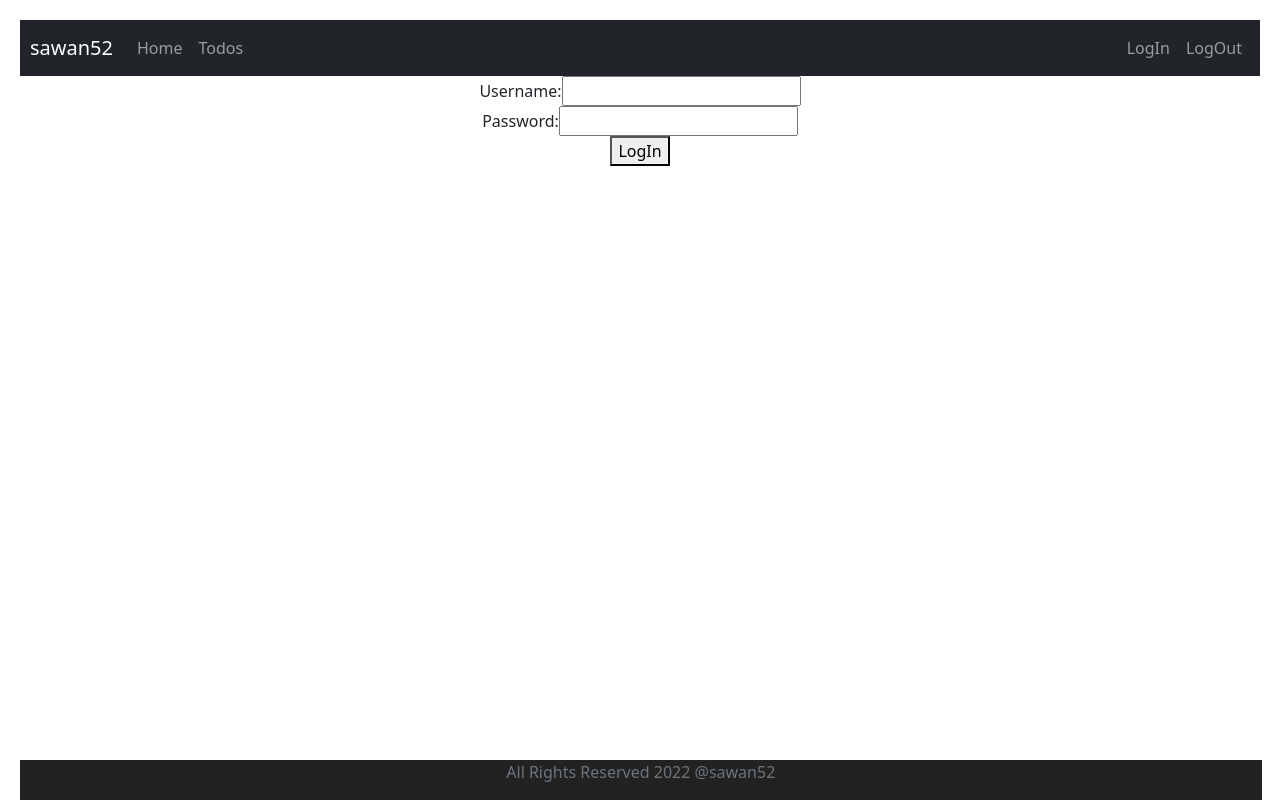
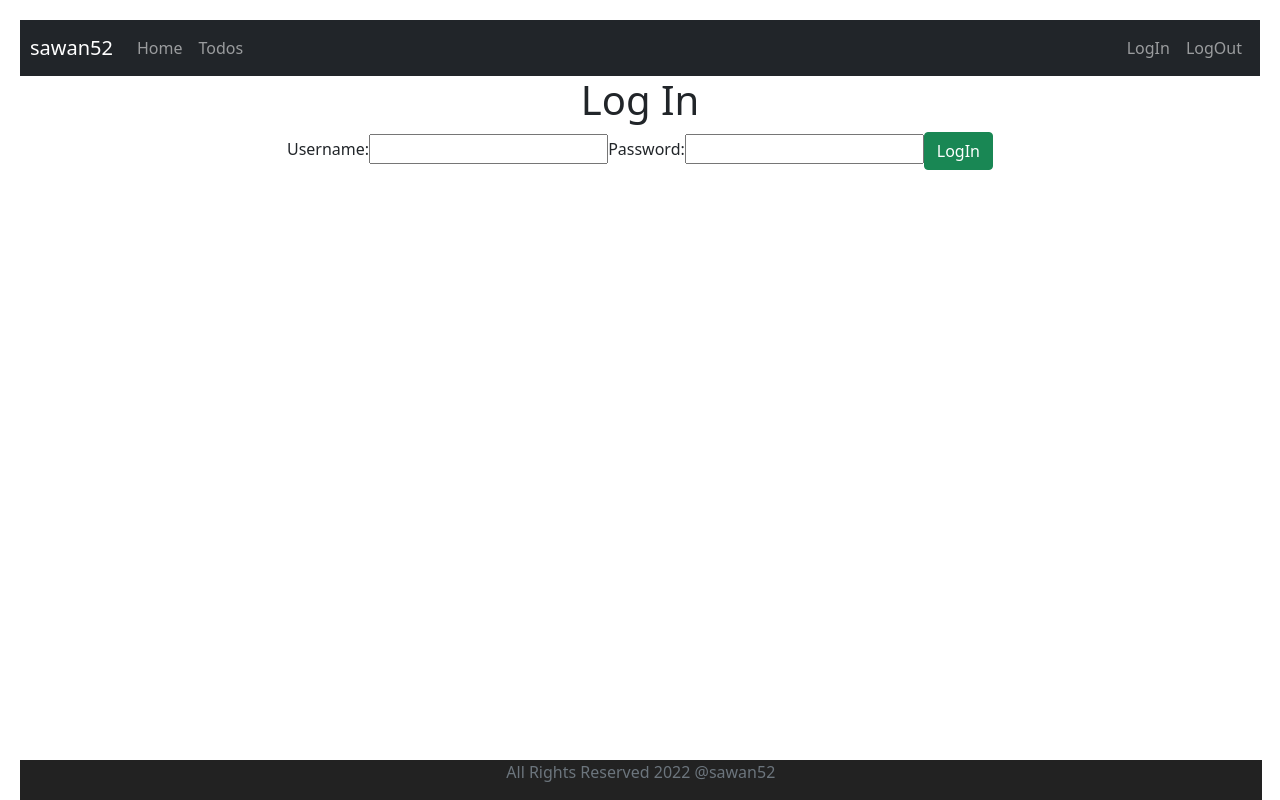
Before and after one commit to sawan52/react-js, a React (Create React App) app: page / in a window 1280 px wide. Built offline with nearby package versions, Linux system fonts and the light colour scheme.

Commit message:
added styling in Home, Login & Todos component

```diff
--- a/src/home/Home.js
+++ b/src/home/Home.js
@@ -4,10 +4,11 @@ import { Link } from "react-router-dom";
 function Home(props) {
   return (
     <div>
-      Welcome to HOME Page {props.params.name}
-      <p>
-        You can manage your TODOS <Link to="/todos">here</Link>...
-      </p>
+      <h1>Welcome!</h1>
+      <div className="container">
+        Welcome {props.params.name}. You can manage your TODOS{" "}
+        <Link to="/todos">here</Link>.
+      </div>
     </div>
   );
 }
--- a/src/login/Login.js
+++ b/src/login/Login.js
@@ -39,16 +39,18 @@ class Login extends Component {
 
   render() {
     return (
+
       <div>
-        {this.state.hasLoginFailed && <div>Invalid Credentials</div>}
-        {this.state.showSuccessMessage && <div>Login Successfull</div>}
-        Username:
-        <input type="text" name="username" value={this.state.username} onChange={this.handleChange} />
-        <br />
-        Password:
-        <input type="password" name="password" value={this.state.password} onChange={this.handleChange} />
-        <br />
-        <button onClick={this.loginUser}>LogIn</button>
+        <h1>Log In</h1>
+        <div className="container">
+          {this.state.hasLoginFailed && <div className="alert alert-warning">Invalid Credentials</div>}
+          {this.state.showSuccessMessage && <div>Login Successfull</div>}
+          Username:
+          <input type="text" name="username" value={this.state.username} onChange={this.handleChange} />
+          Password:
+          <input type="password" name="password" value={this.state.password} onChange={this.handleChange} />
+          <button className="btn btn-success" onClick={this.loginUser}>LogIn</button>
+        </div>
       </div>
     );
   }
--- a/src/todo/Todos.js
+++ b/src/todo/Todos.js
@@ -33,19 +33,18 @@ class Todos extends Component {
     return (
       <div>
         <h1>Todos List:</h1>
-        <table>
+        <div className="container">
+          <table className="table">
             <thead>
               <tr>
-              <th>Id</th>
                 <th>Description</th>
-              <th>Is Completed</th>
+                <th>Is Completed?</th>
                 <th>Target Date</th>
               </tr>
             </thead>
             <tbody>
               {this.state.todos.map((todo) => (
                 <tr key={todo.id}>
-                <td>{todo.id}</td>
                   <td>{todo.description}</td>
                   <td>{todo.done.toString()}</td>
                   <td>{todo.targetDate.toString()}</td>
@@ -54,6 +53,7 @@ class Todos extends Component {
             </tbody>
           </table>
         </div>
+      </div>
     );
   }
 }
```
Lines whose indentation alone changed are shown as unchanged.
